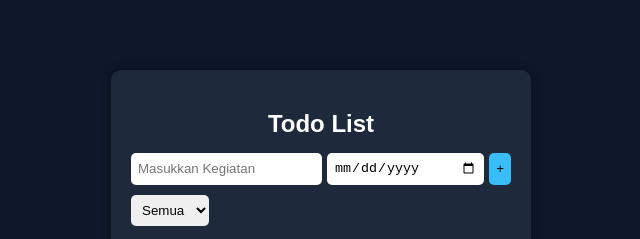
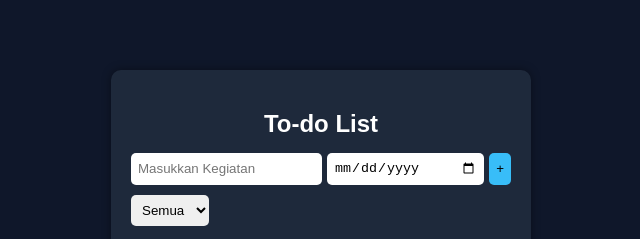
Before and after one commit to PanduAsmara/CodingCamp-5Jan26-frasyapanduasmara, a plain HTML site: page index.html in a window 1280 px wide. Shown: the part 242-481 px from the top of the page, 319-959 px from the left. Drawn offline with Linux system fonts and the light colour scheme.

Commit message:
Update index.html

```diff
--- a/index.html
+++ b/index.html
@@ -6,7 +6,7 @@
 </head>
 <body>
 <div class="card">
-  <h2>Todo List</h2>
+  <h2>To-do List</h2>
 
   <form id="formTodo">
   <input type="text" id="todoText" placeholder="Masukkan Kegiatan">
```
